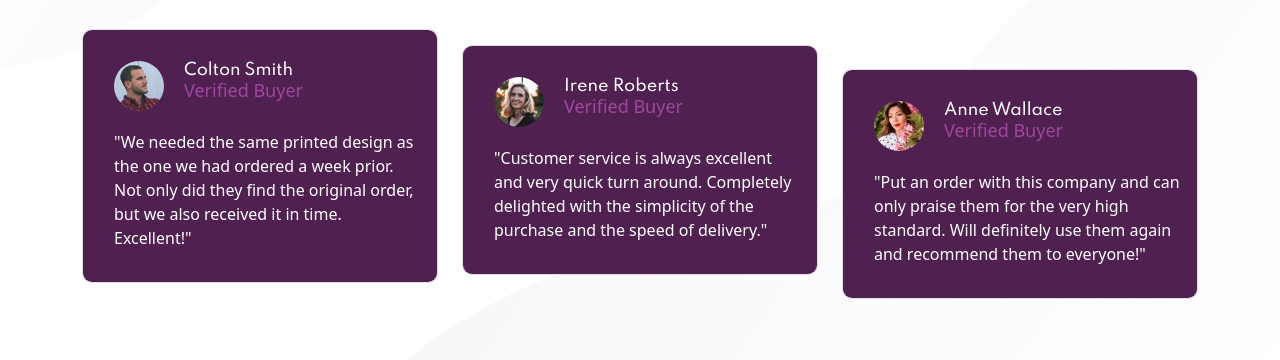
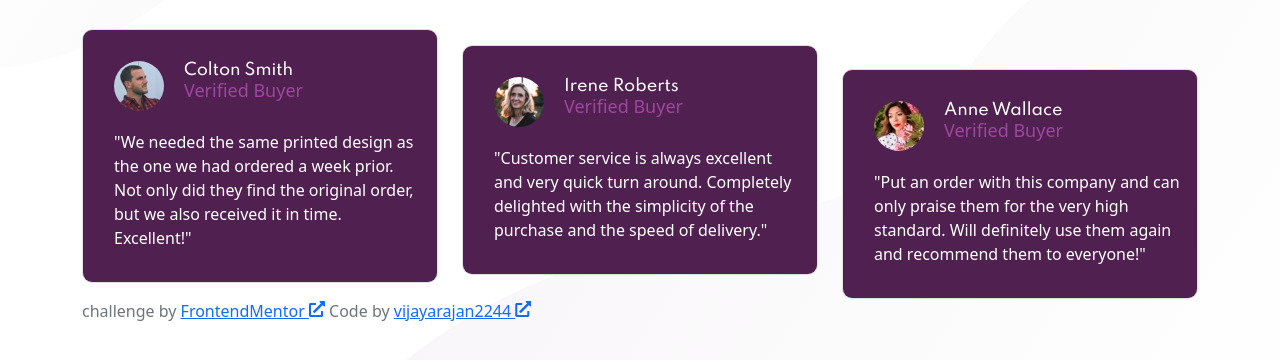
Before and after one commit to vijayarajan2244/social-proof-section-master, a plain HTML site: page index.html in a window 1280 px wide. Shown: the part 294-654 px from the top of the page. Drawn offline with nearby package versions, Linux system fonts and the light colour scheme.

Commit message:
Add footer

```diff
--- a/index.html
+++ b/index.html
@@ -136,6 +136,9 @@
 
         </div>
       </div>
+      <footer class="author">
+        <p class="text-secondary">challenge by <a href="https://www.frontendmentor.io/" target="blank" class="  link">FrontendMentor <i class="fas fa-external-link-alt"></i></a> Code by <a href="https://www.frontendmentor.io/profile/vijayarajan2244" target="blank" class="link">vijayarajan2244 <i class="fas fa-external-link-alt"></i></a></p>
+      </footer>
     </div>
 
 
```
